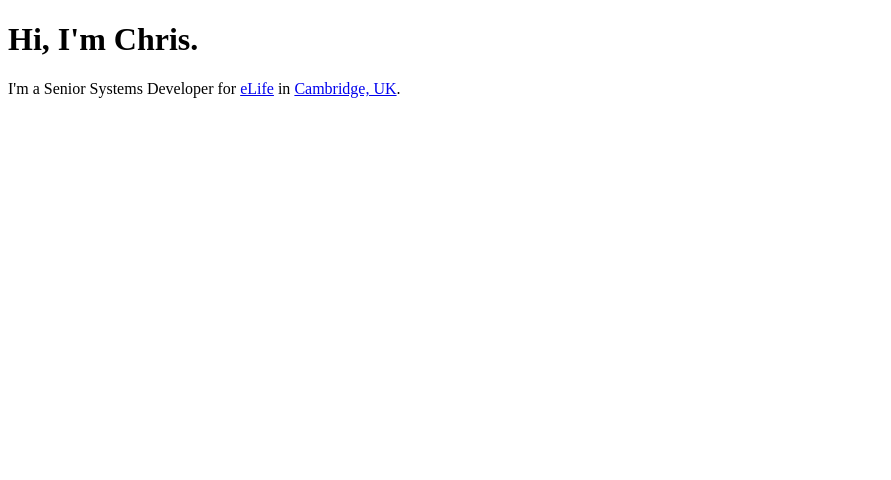
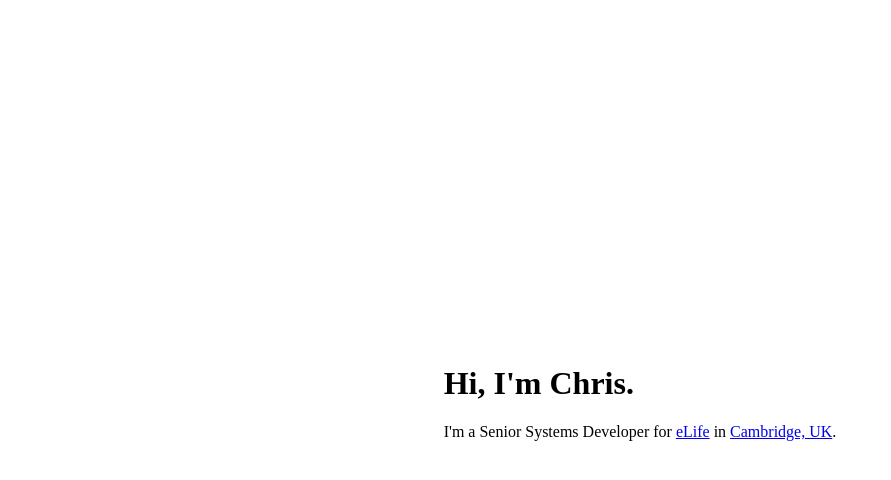
Before and after one commit to thewilkybarkid/thewilkybarkid.dev, a website: page index.html in a window 1280 px wide. Shown: the whole page, without its empty margins (0-891 px from the left). Drawn offline with Linux system fonts and the light colour scheme.

Commit message:
feat(style): position the content on the page
Places the content in the middle of the page, in both directions.

```diff
--- /dev/null
+++ b/index.css
@@ -0,0 +1,22 @@
+*,
+::after,
+::before {
+  box-sizing: border-box;
+}
+
+html {
+  block-size: 100%;
+}
+
+body {
+  display: flex;
+  align-items: center;
+  justify-content: center;
+  margin: 0;
+  min-block-size: 100%;
+  min-inline-size: 320px;
+}
+
+main {
+  margin: 1rem;
+}
--- a/index.html
+++ b/index.html
@@ -1,6 +1,7 @@
 <!DOCTYPE html>
 <html lang="en-GB">
 <meta name="viewport" content="width=device-width">
+<link href="index.css" rel="stylesheet">
 <title>Chris Wilkinson</title>
 
 <main>
--- a/package.json
+++ b/package.json
@@ -1,7 +1,9 @@
 {
   "private": true,
   "dependencies": {
-    "parcel": "^2.0.0-nightly.535"
+    "autoprefixer": "^10.2.1",
+    "parcel": "^2.0.0-nightly.535",
+    "postcss-logical": "^4.0.2"
   },
   "devDependencies": {
     "@commitlint/config-conventional": "^11.0.0",
```
Also changed, not shown: .postcssrc (added), 1 other file.
